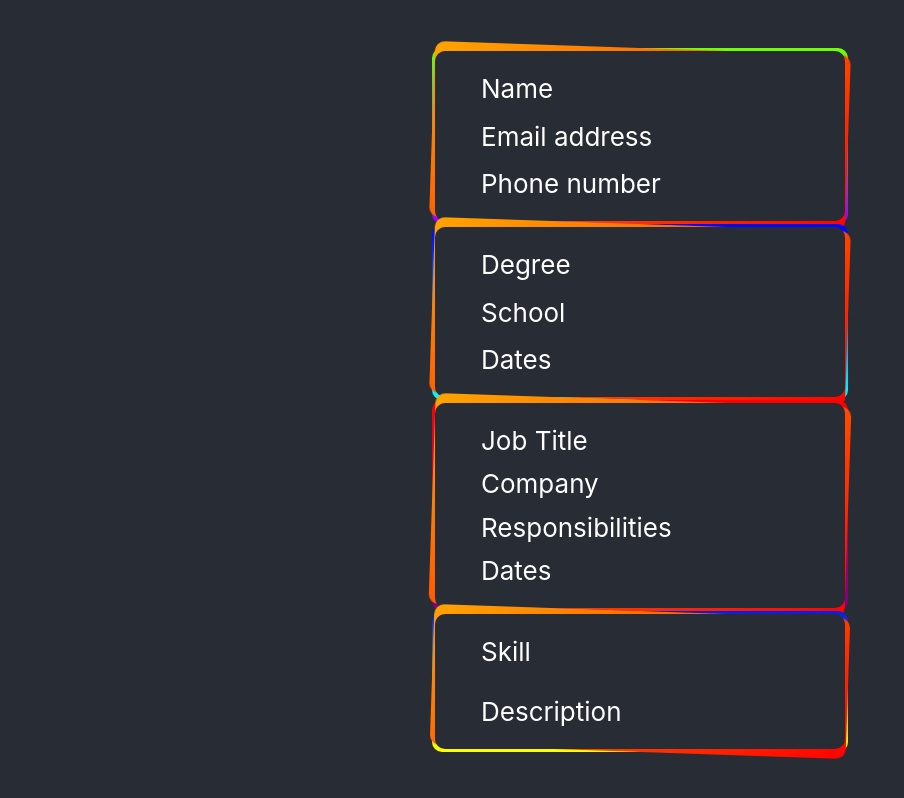
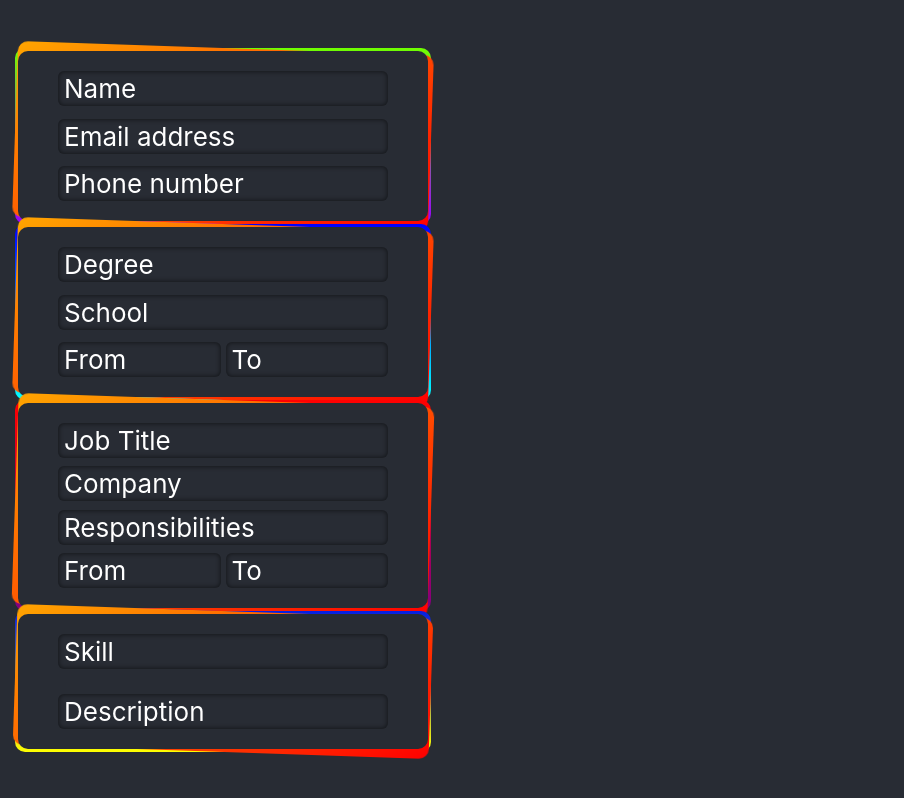
Before and after one commit to WitchingHr/cv-application, a React (Create React App) app: page / in a window 1280 px wide. Shown: the whole page, without its empty margins (0-904 px from the left). Built offline with nearby package versions, Linux system fonts and the light colour scheme.

Commit message:
Fix date inputs

```diff
--- a/src/App.css
+++ b/src/App.css
@@ -1,13 +1,14 @@
 :root {
   box-sizing: border-box;
+  --background: #282c34;
 }
 
 .App {
-  text-align: center;
+  background-color: var(--background);
+  display: flex;
 }
 
-.App-header {
-  background-color: #282c34;
+.editor {
   min-height: 100vh;
   display: flex;
   flex-direction: column;
@@ -15,10 +16,16 @@
   justify-content: center;
   font-size: calc(10px + 2vmin);
   color: white;
+  overflow: scroll;
+  padding: 0 15px;
 }
 
 .data-input {
   font-size: 25px;
+}
+
+.date-input {
+  width: 150px;
 }
 
 .data {
@@ -27,12 +34,23 @@
   padding: 0 6px;
   line-height: 1.4;
   transition: .4s ease-out;
+  box-shadow: 0px 0px 4px 1px #00000078 inset;
+  border-radius: 6px;
 }
 
 .data:hover {
   background-color: #014dd4;
   border-radius: 8px;
   transition: 0.01s;
+}
+
+.dates-container {
+  display: flex;
+  gap: 5px;
+}
+
+.dates-input {
+  flex: 1;
 }
 
 .general,
@@ -59,7 +77,7 @@
   flex-direction: column;
   justify-content: space-between;
   text-align: start;
-  background-color: #282c34;
+  background-color: var(--background);
   position: relative;
 }
 
--- a/src/App.jsx
+++ b/src/App.jsx
@@ -8,12 +8,15 @@ import './App.css';
 function App() {
   return (
     <div className="App">
-      <header className="App-header">
+      <div className="editor">
         <General />
         <Education />
         <Experience />
         <Skills />
-      </header>
+      </div>
+      <div className="resume">
+
+      </div>
     </div>
   );
 }
--- a/src/components/Education.jsx
+++ b/src/components/Education.jsx
@@ -7,7 +7,14 @@ export default function Education() {
       <div className='education data-box'>
         <Input name="Degree" />
         <Input name="School" />
-        <Input name="Dates" />
+        <div className="dates-container">
+          <span className="dates-input">
+            <Input name="From" max="4" />
+          </span>
+          <span className="dates-input">
+            <Input name="To" max="4" />
+          </span>
+        </div>
       </div>
     </div>
   );
--- a/src/components/Experience.jsx
+++ b/src/components/Experience.jsx
@@ -8,7 +8,14 @@ export default function Experience() {
         <Input name="Job Title" />
         <Input name="Company" />
         <Input name="Responsibilities" />
-        <Input name="Dates" />
+        <div className="dates-container">
+          <span className="dates-input">
+            <Input name="From" max="4" />
+          </span>
+          <span className="dates-input">
+            <Input name="To" max="4" />
+          </span>
+        </div>
       </div>
     </div>
   );
--- a/src/components/Input.jsx
+++ b/src/components/Input.jsx
@@ -1,8 +1,15 @@
 import React, { useState } from 'react';
 
-export default function Input({ name }) {
+export default function Input({ name, max }) {
   const [edit, setEdit] = useState(false);
   const [text, setText] = useState(name);
+
+  let maxLength;
+  let className;
+  if (max) {
+    maxLength = max;
+    className = "date-input";
+  }
 
   function handleClick() {
     setEdit(!edit);
@@ -34,14 +41,20 @@ export default function Input({ name }) {
     setEdit(!edit);
   }
 
+  function handleFocus(e) {
+    e.target.select();
+  }
+
   if (edit) {
     return (
       <input
-        className='data-input'
+        className={'data-input ' + className}
         value={text}
         onChange={handleOnChange}
         onKeyDown={handleSave}
+        onFocus={handleFocus}
         onBlur={handleOutsideClick}
+        maxLength={maxLength}
         autoFocus
       />
     );
@@ -53,6 +66,7 @@ export default function Input({ name }) {
       tabIndex="0"
       className="data"
       onClick={handleClick}
+      onFocus={handleClick}
       onKeyDown={handleKeyDown}
     >
       {text}
```
